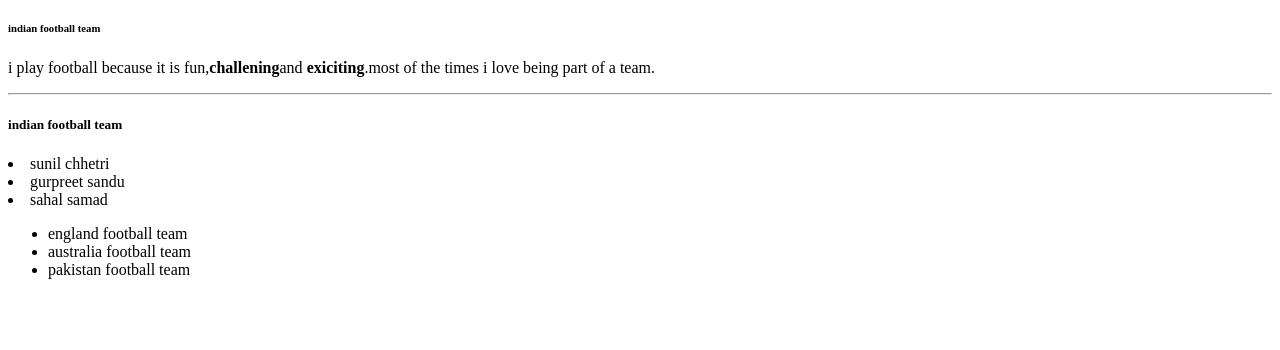
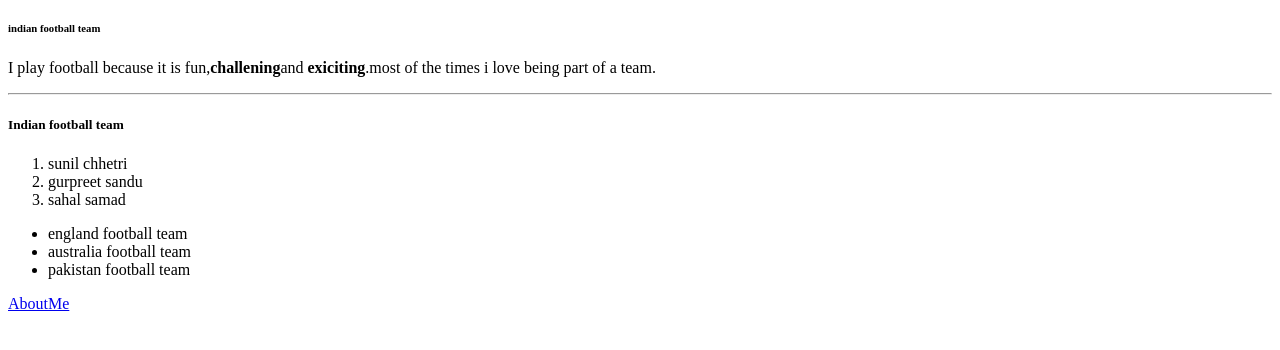
Before and after one commit to 44-563-Web-Apps-S23/44563-webapps-assignment-3-perasarvani, a plain HTML site: page index.html in a window 1280 px wide. Shown: the part 48-398 px from the top of the page. Drawn offline with Linux system fonts and the light colour scheme.

```diff
--- a/index.html
+++ b/index.html
@@ -7,21 +7,20 @@
     <body>
         <h1>Sarvani Pera</h1>
         <h6>indian football team</h6>
-        <p>i play football because it is fun,<b>challening</b>and <b>exiciting</b>.most of the times i love being part of a team.</p>
+        <p>I play football because it is fun,<b>challening</b>and <b>exiciting</b>.most of the times i love being part of a team.</p>
         <hr>
-        <h5>indian football team</h5>
-        <o1>
+        <h5>Indian football team</h5>
+        <ol>
             <li>sunil chhetri</li>
             <li>gurpreet sandu</li>
             <li>sahal samad</li>
-        </o1>
+        </ol>
         <ul>
             <li>england football team</li>
             <li>australia football team</li>
             <li>pakistan football team</li>
         </ul>
-        </body>
+        <a href="aboutme.html">AboutMe</a>
         </body>
 
-    </body>
 </Doctype>
```
Also changed, not shown: aboutme.html (added, +4 -0 lines), think like a monk.jpg (added).
